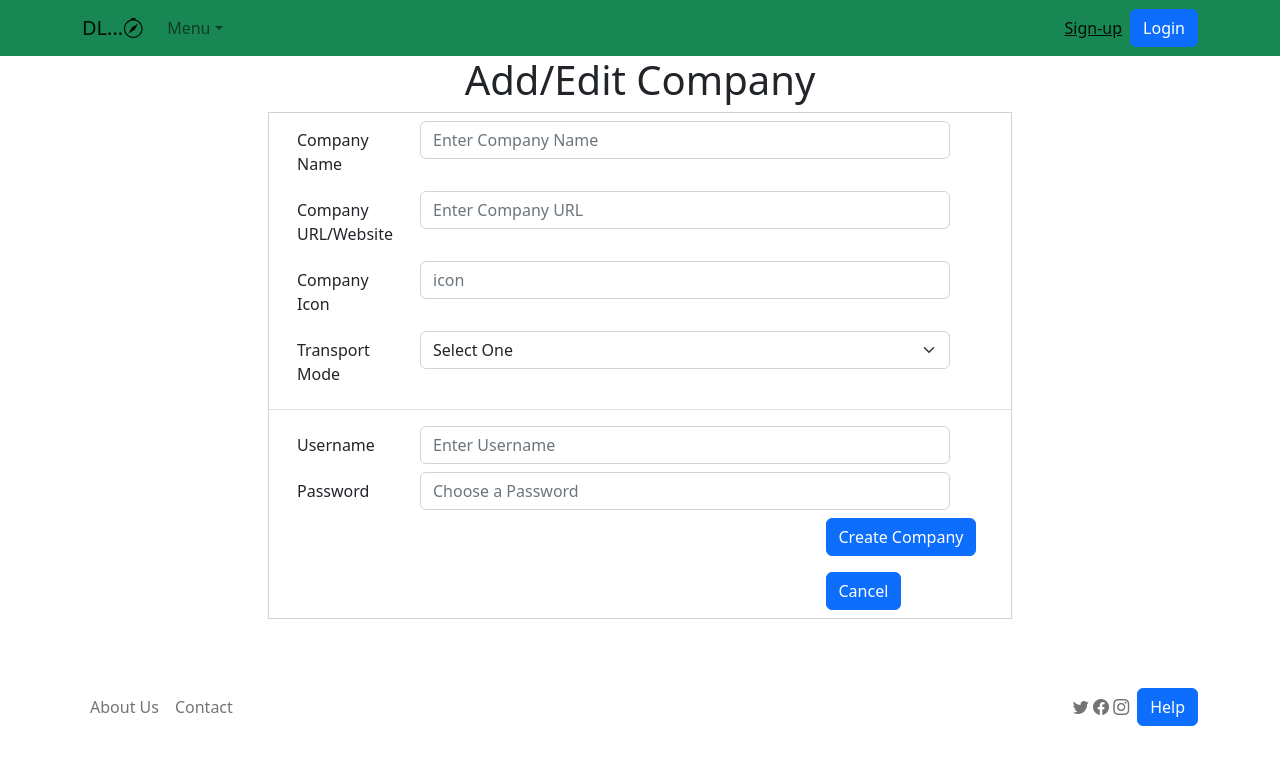
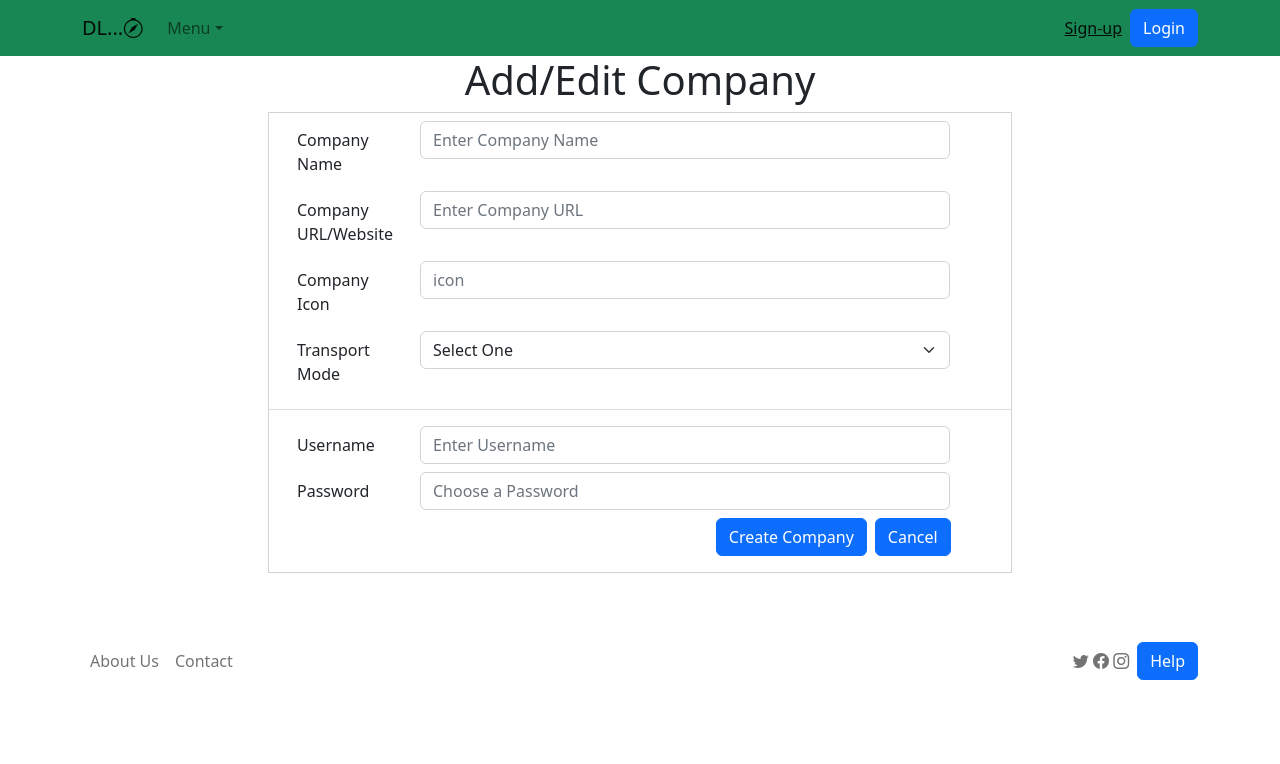
Before and after one commit to Intesar-Alam/Destination-Loading, a React (Create React App) app in the folder react-client-type/: page /companyform in a window 1280 px wide. Shown: the top 764 px of the page. Built offline with nearby package versions, Linux system fonts and the light colour scheme.

Commit message:
#46 add button styling

```diff
--- a/react-client-type/src/components/CompanyForm.tsx
+++ b/react-client-type/src/components/CompanyForm.tsx
@@ -59,19 +59,14 @@ function CompanyForm() {
               </Col>
             </Form.Group>
             {/* TODO add conditional rendering for create/edit(update) user */}
-            <Row>
-              <Form.Group className="mb-3">
-                <Col sm={{ offset: 9 }}>
-                  <Button type="submit">Create Company</Button>
+            <Form.Group className="mb-3">
+              <Row>
+                <Col md={{ span: 5, offset: 7 }}>
+                  <Button type="submit" className="me-2">Create Company</Button>
+                  <Button type="submit">Cancel</Button>
                 </Col>
-              </Form.Group>
-              {/* //TODO add conditional rendering for this button Admin only */}
-              <Form.Group>
-                <Col sm={{ offset: 9 }}>
-                  <Button type="submit" className="mb-2">Cancel</Button>
-                </Col>
-              </Form.Group>
-            </Row>
+              </Row>
+            </Form.Group>
           </Form>
         </Card>
       </Container>
```
